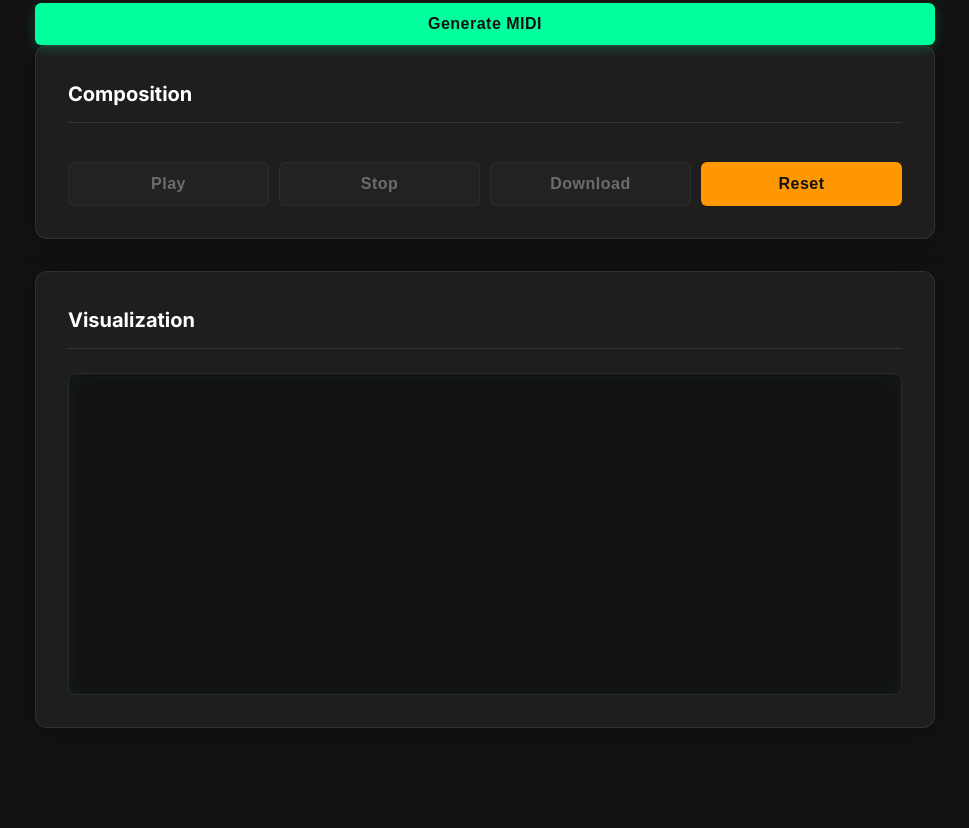
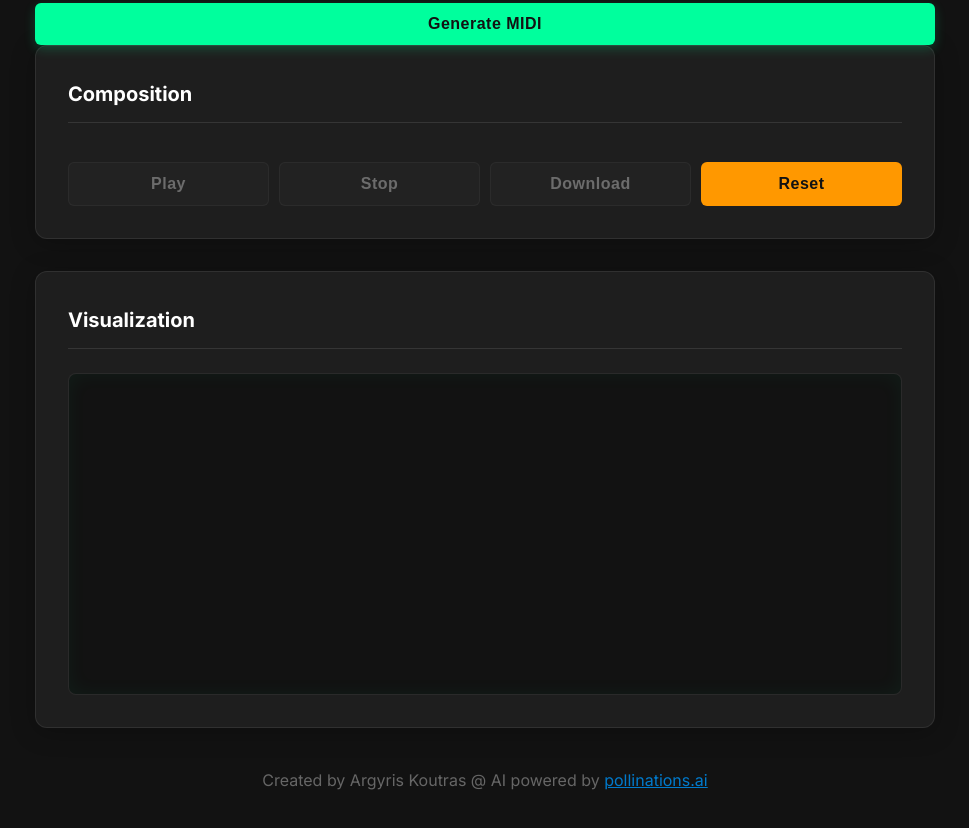
Before and after one commit to argyrisAEK/AI-MIDI-Generator, a plain HTML site: page index.html in a window 1280 px wide. Shown: the part 637-1465 px from the top of the page, without its empty margins (155-1124 px from the left). Before the commit the page ends 1437 px from the top, so only its background shows below. Drawn offline with nearby package versions, Linux system fonts and the light colour scheme.

Commit message:
Update index.html

```diff
--- a/index.html
+++ b/index.html
@@ -248,6 +248,11 @@
             <div id="visualizer" class="visualization"></div>
         </div>
     </div>
+    <footer style="text-align:center; margin-top: 40px; color: #666;">
+  Created by Argyris Koutras @ AI powered by
+  <a href="https://pollinations.ai" target="_blank" style="color: #007acc; text-decoration: underline;">pollinations.ai</a>
+</footer>
+
 
     <script type="importmap">
     {
```
